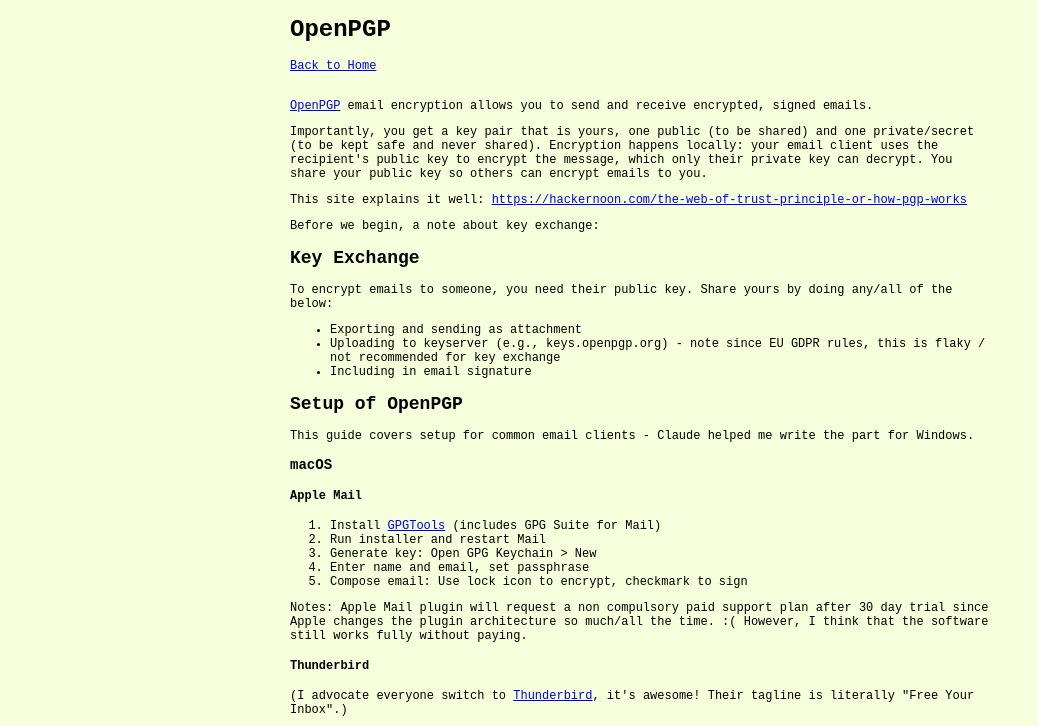
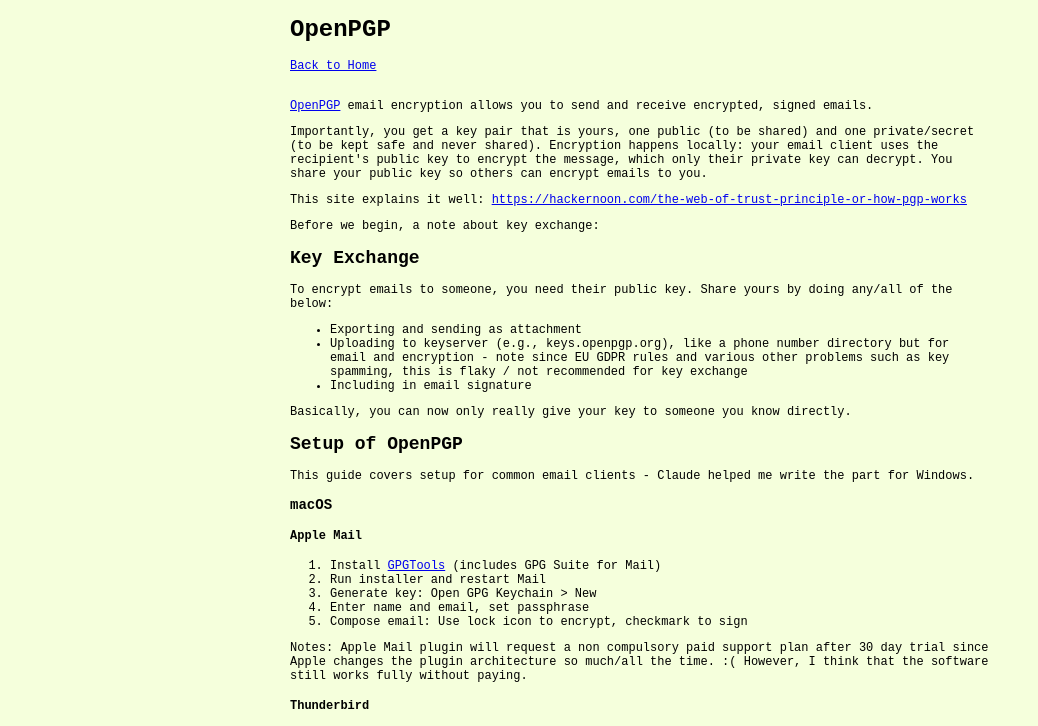
Before and after one commit to brassc/brassc.github.io, a plain HTML site: page docs/openpgp.html in a window 1280 px wide. Shown: the top 726 px of the page, without its empty margins (0-1038 px from the left). Drawn offline with Linux system fonts and the light colour scheme.

Commit message:
more details on key exchange

```diff
--- a/docs/openpgp.html
+++ b/docs/openpgp.html
@@ -27,9 +27,10 @@
     <p>To encrypt emails to someone, you need their public key. Share yours by doing any/all of the below:</p>
     <ul>
         <li>Exporting and sending as attachment</li>
-        <li>Uploading to keyserver (e.g., keys.openpgp.org) - note since EU GDPR rules, this is flaky / not recommended for key exchange</li>
+        <li>Uploading to keyserver (e.g., keys.openpgp.org), like a phone number directory but for email and encryption - note since EU GDPR rules and various other problems such as key spamming, this is flaky / not recommended for key exchange</li>
         <li>Including in email signature</li>
     </ul>
+    <p> Basically, you can now only really give your key to someone you know directly. </p>
 
     <h2>Setup of OpenPGP</h2>
     <p> This guide covers setup for common email clients - Claude helped me write the part for Windows. </p>
```
